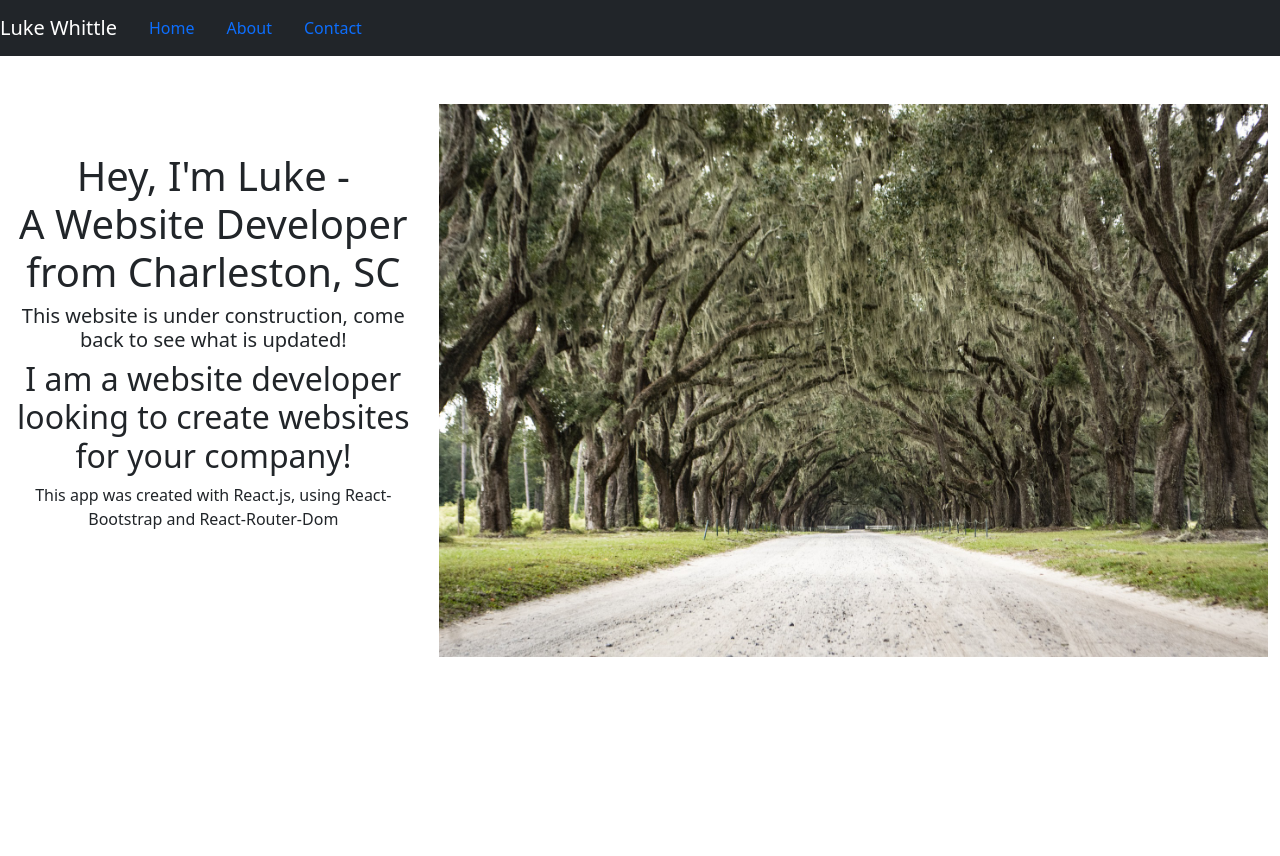
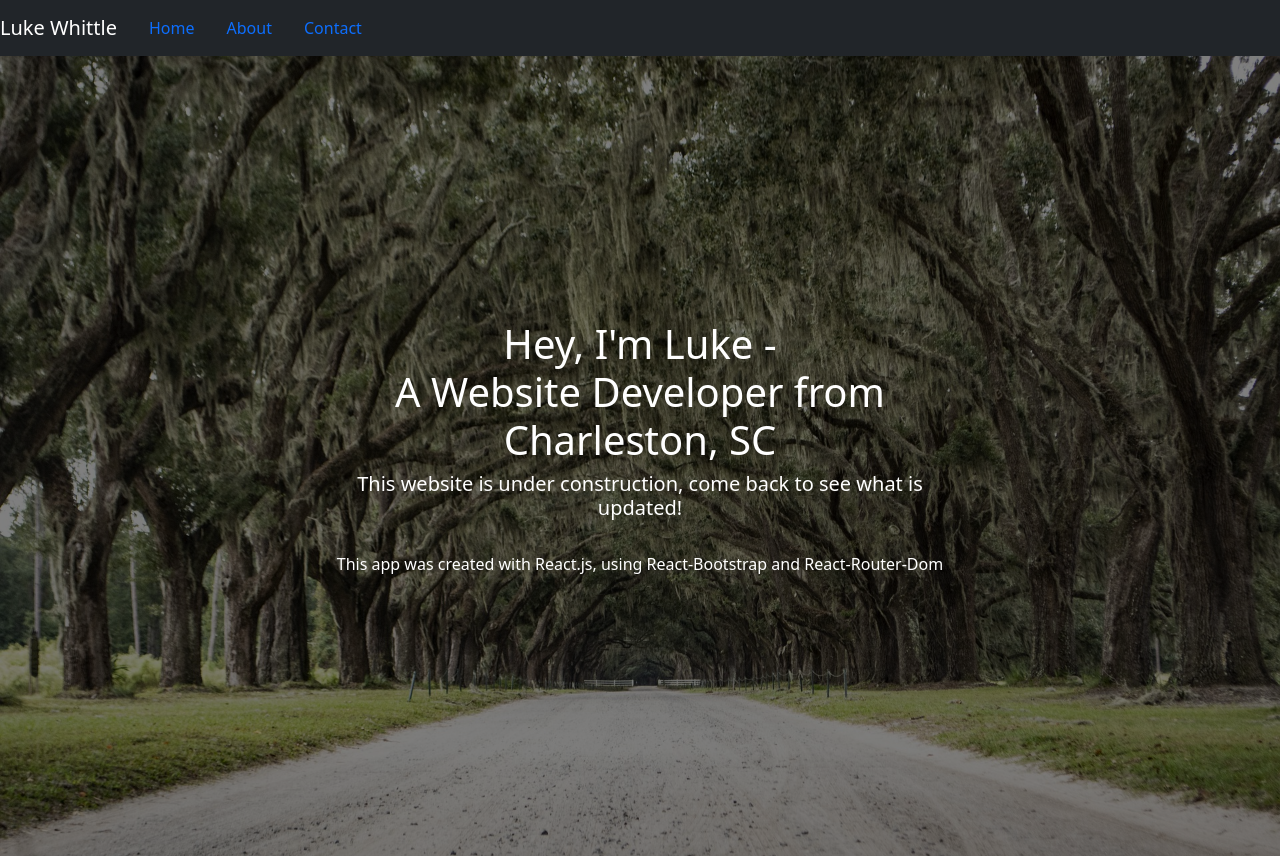
Before and after one commit to whittlel/luke-whittle-resume, a React (Create React App) app: page / in a window 1280 px wide. Before the commit the page ends 800 px from the top, so only its background shows below. Built offline with nearby package versions, Linux system fonts and the light colour scheme.

Commit message:
add hero image to frontpage

```diff
--- a/src/App/App.css
+++ b/src/App/App.css
@@ -36,3 +36,23 @@
     transform: rotate(360deg);
   }
 }
+
+.hero-image {
+  background-image: linear-gradient(rgba(0, 0, 0, 0.5), rgba(0, 0, 0, 0.5)),
+    url(liveOaks.jpg);
+  height: 100%;
+  width: 100%;
+  background-position: center;
+  background-repeat: no-repeat;
+  background-size: cover;
+  position: absolute;
+}
+/*Text to center of image*/
+.hero-text {
+  text-align: center;
+  position: absolute;
+  top: 50%;
+  left: 50%;
+  transform: translate(-50%, -50%);
+  color: rgb(255, 255, 255);
+}
--- a/src/App/App.js
+++ b/src/App/App.js
@@ -9,22 +9,17 @@ class App extends React.Component {
 
   render() {
     return (
+
       <div className="App">
-        <Container fluid className="pt-5">
-          <Row className="justify-content-md-left" >
-            <Col xs lg="4" className='pt-5'>
-              <h1>Hey, I'm Luke - <br />A Website Developer from Charleston, SC</h1>
-              <h5>This website is under construction, come back to see what is updated!</h5>
-              <h2>I am a website developer looking to create websites for your company!</h2>
-              <p>This app was created with React.js, using React-Bootstrap and React-Router-Dom</p>
-            </Col>
-
-            <Col>
-              <img className="img-fluid" src={image} />
-            </Col>
-          </Row>
-        </Container>
-      </div >
+        <div className="hero-image">
+          <div className="hero-text">
+            <h1>Hey, I'm Luke - <br />A Website Developer from Charleston, SC</h1>
+            <h5>This website is under construction, come back to see what is updated!</h5>
+            <br />
+            <p>This app was created with React.js, using React-Bootstrap and React-Router-Dom</p>
+          </div>
+        </div>
+      </div>
     );
   }
 }
--- a/src/Routes/About.js
+++ /dev/null
@@ -1,9 +0,0 @@
-import React from "react";
-
-class About extends React.Component {
-  render() {
-    return <h1>About Page!</h1>;
-  }
-}
-
-export default About;
--- a/src/index.js
+++ b/src/index.js
@@ -5,7 +5,7 @@ import App from "./App/App";
 //import reportWebVitals from './reportWebVitals';
 import { BrowserRouter, Routes, Route } from "react-router-dom";
 //browserRouter can only have ONE CHILD COMPONENT
-import About from "./Routes/About";
+import About from "./Routes/About/About";
 import Contact from "./Routes/Contact";
 import 'bootstrap/dist/css/bootstrap.min.css';
 import 'bootstrap/dist/js/bootstrap.bundle.min';
```
